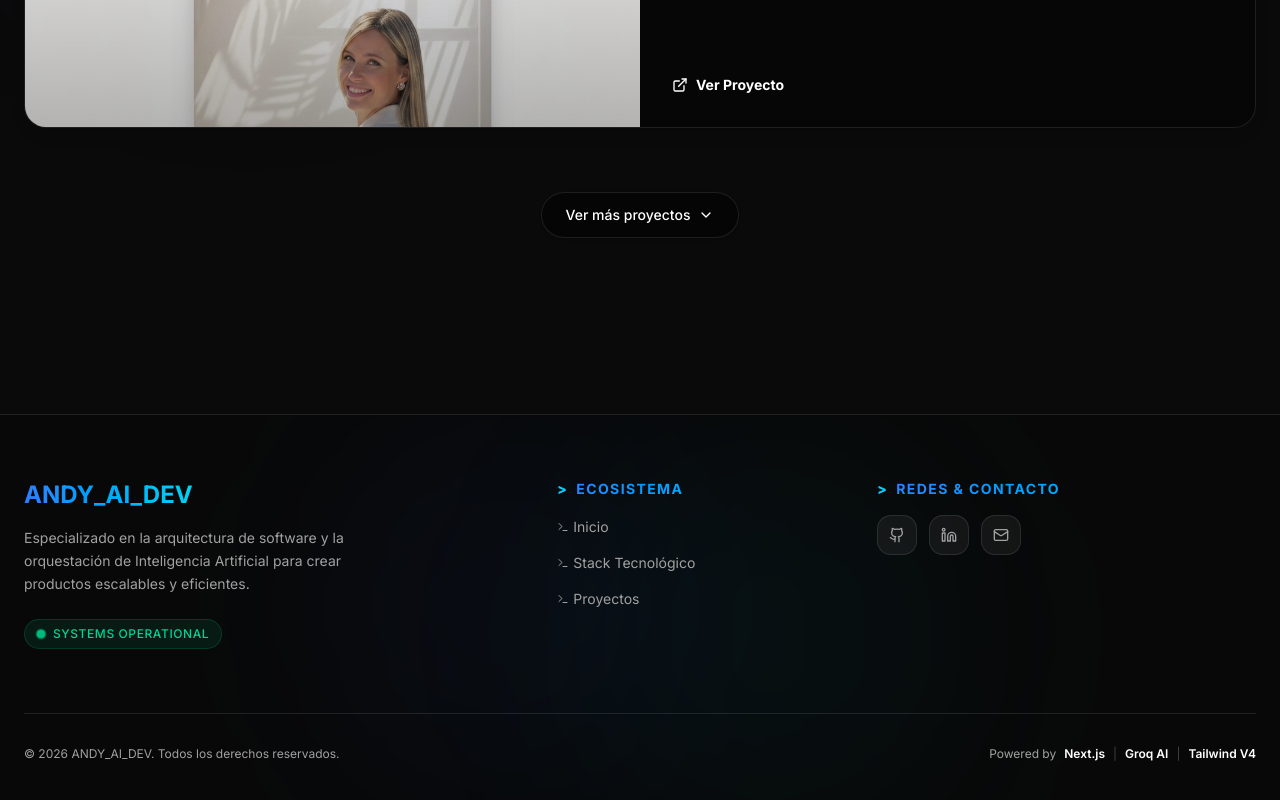
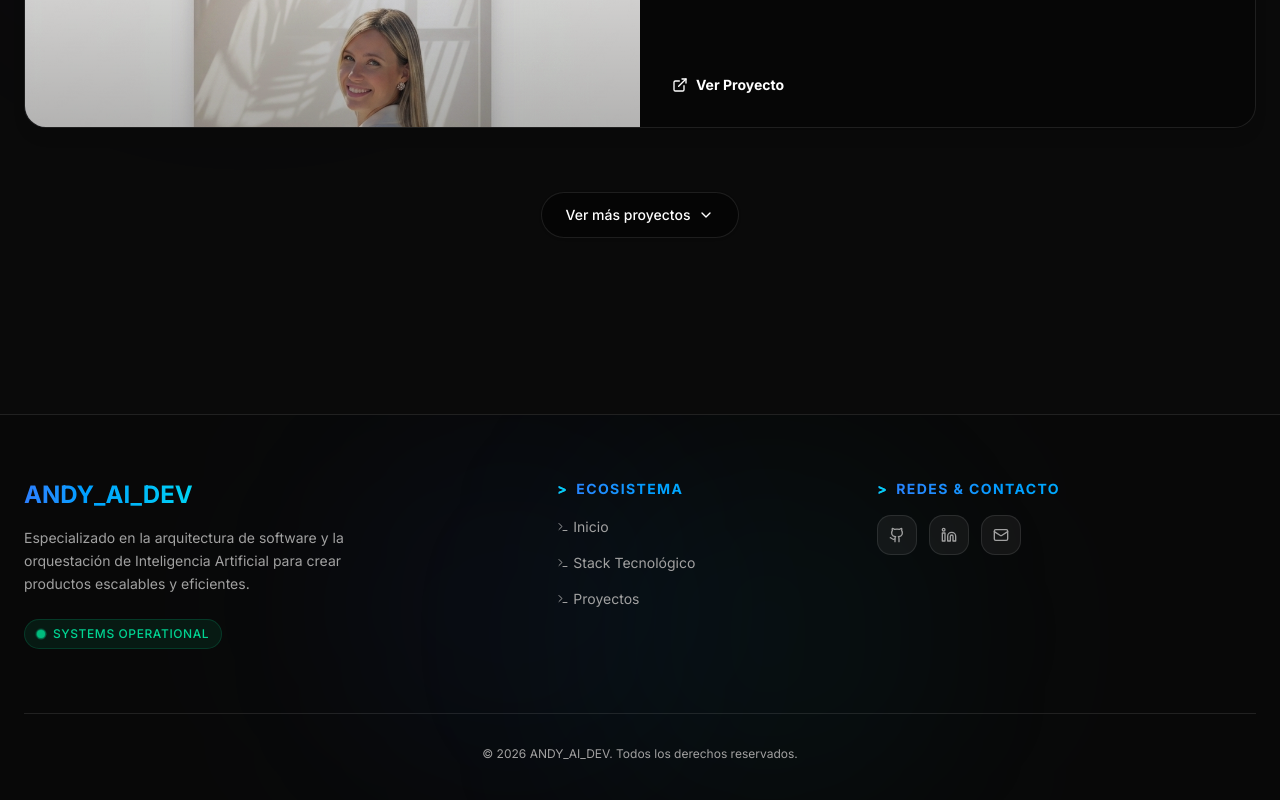
Before and after one commit to Landryx-Gmz/Portfolio, a Next.js app: page / in a window 1280 px wide. Shown: the part 2443-3243 px from the top of the page. Built offline with nearby package versions, Linux system fonts and the light colour scheme.

Commit message:
feat: add responsive footer component with branding and social links

```diff
--- a/src/components/layout/footer.tsx
+++ b/src/components/layout/footer.tsx
@@ -65,18 +65,10 @@
         </div>
 
         {/* Bottom Bar */}
-        <div className="mt-16 pt-8 border-t border-neutral-200 dark:border-white/10 flex flex-col md:flex-row justify-between items-center gap-4">
+        <div className="mt-16 pt-8 border-t border-neutral-200 dark:border-white/10 flex justify-center">
           <p className="text-xs text-neutral-500 dark:text-neutral-400 font-mono">
             © {new Date().getFullYear()} ANDY_AI_DEV. Todos los derechos reservados.
           </p>
-          <div className="flex items-center gap-2 text-xs text-neutral-500 dark:text-neutral-400 font-mono">
-            <span>Powered by</span>
-            <span className="text-neutral-900 dark:text-white font-semibold">Next.js</span>
-            <span className="text-neutral-300 dark:text-neutral-700">|</span>
-            <span className="text-neutral-900 dark:text-white font-semibold">Groq AI</span>
-            <span className="text-neutral-300 dark:text-neutral-700">|</span>
-            <span className="text-neutral-900 dark:text-white font-semibold">Tailwind V4</span>
-          </div>
         </div>
       </div>
     </footer>
```
